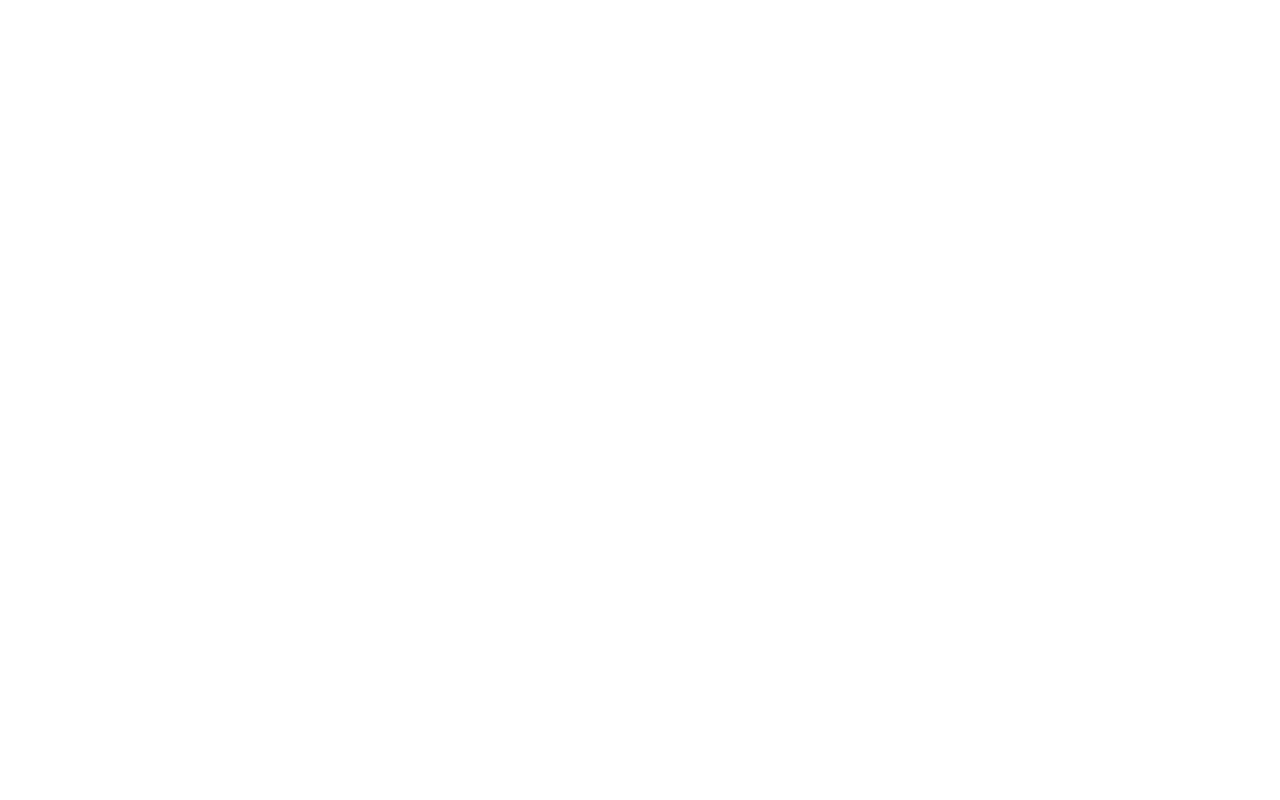
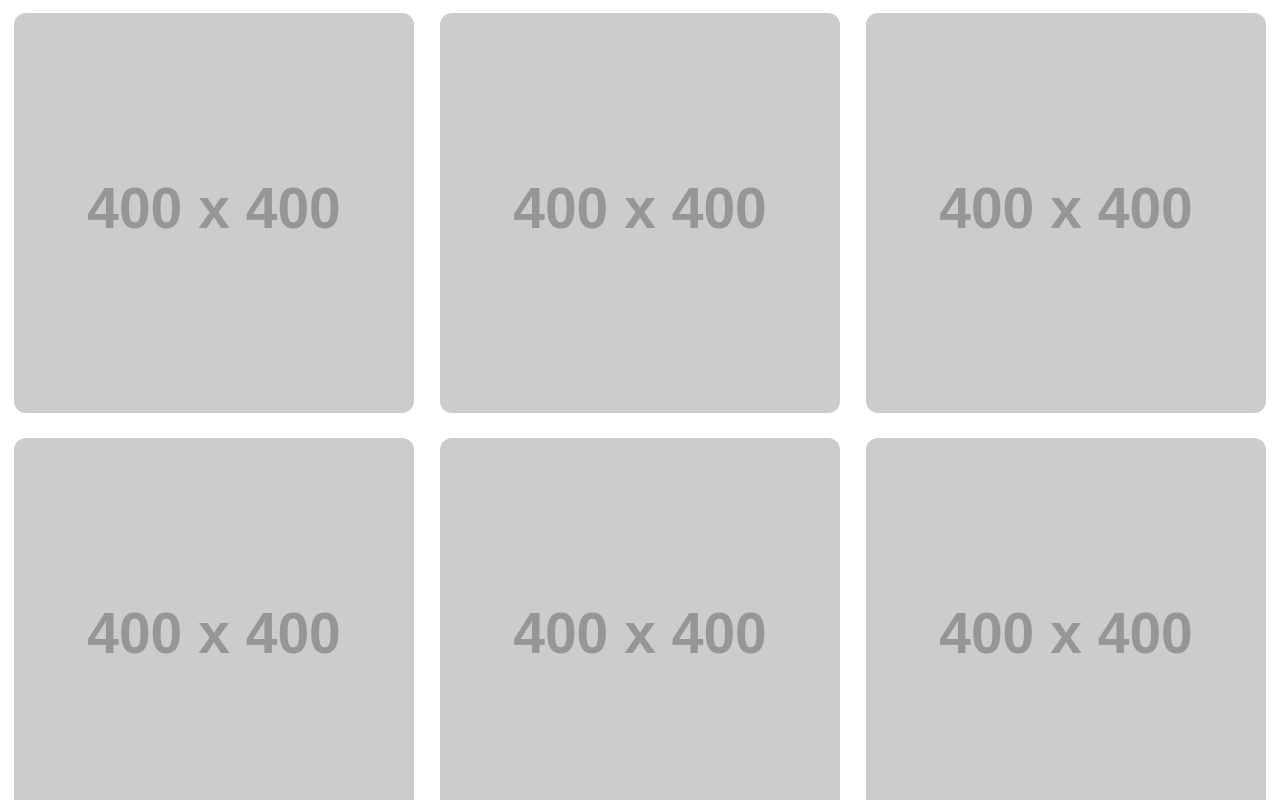
Before and after one commit to camilio77/practicaModeladoEnCaja, a plain HTML site: page index.html in a window 1280 px wide. Drawn offline with Linux system fonts and the light colour scheme; placeholder pictures from the web are drawn by us.

Commit message:
feat: :rocket: solucion del ejercicio 4

```diff
--- a/CSS/style.css
+++ b/CSS/style.css
@@ -1,4 +1,21 @@
 *{
     margin: 0;
     padding: 0;
+    box-sizing: border-box;
 }
+.galeria{
+    display: flex;
+    flex-wrap: wrap;
+    overflow-y: scroll;
+    height: 100vh;
+    justify-content: center;
+}
+.foto{
+    display: flex;
+    width: 400px;
+    height: 400px;
+    margin: 1%;
+}
+img{
+    border-radius: 3%;
+}
--- a/index.html
+++ b/index.html
@@ -7,6 +7,20 @@
     <link rel="stylesheet" href="CSS/style.css">
 </head>
 <body>
-
+    <div class="container">
+        <div class="galeria">
+            <div class="foto"><img src="https://via.placeholder.com/400x400.png?text=Aprende+Flexbox" alt="Photo de ejemplo"></div>
+            <div class="foto"><img src="https://via.placeholder.com/400x400.png?text=Aprende+Flexbox" alt="Photo de ejemplo"></div>
+            <div class="foto"><img src="https://via.placeholder.com/400x400.png?text=Aprende+Flexbox" alt="Photo de ejemplo"></div>
+            <div class="foto"><img src="https://via.placeholder.com/400x400.png?text=Aprende+Flexbox" alt="Photo de ejemplo"></div>
+            <div class="foto"><img src="https://via.placeholder.com/400x400.png?text=Aprende+Flexbox" alt="Photo de ejemplo"></div>
+            <div class="foto"><img src="https://via.placeholder.com/400x400.png?text=Aprende+Flexbox" alt="Photo de ejemplo"></div>
+            <div class="foto"><img src="https://via.placeholder.com/400x400.png?text=Aprende+Flexbox" alt="Photo de ejemplo"></div>
+            <div class="foto"><img src="https://via.placeholder.com/400x400.png?text=Aprende+Flexbox" alt="Photo de ejemplo"></div>
+            <div class="foto"><img src="https://via.placeholder.com/400x400.png?text=Aprende+Flexbox" alt="Photo de ejemplo"></div>
+            <div class="foto"><img src="https://via.placeholder.com/400x400.png?text=Aprende+Flexbox" alt="Photo de ejemplo"></div>
+            <div class="foto"><img src="https://via.placeholder.com/400x400.png?text=Aprende+Flexbox" alt="Photo de ejemplo"></div>
+            <div class="foto"><img src="https://via.placeholder.com/400x400.png?text=Aprende+Flexbox" alt="Photo de ejemplo"></div>
+    </div>
 </body>
 </html>
```
